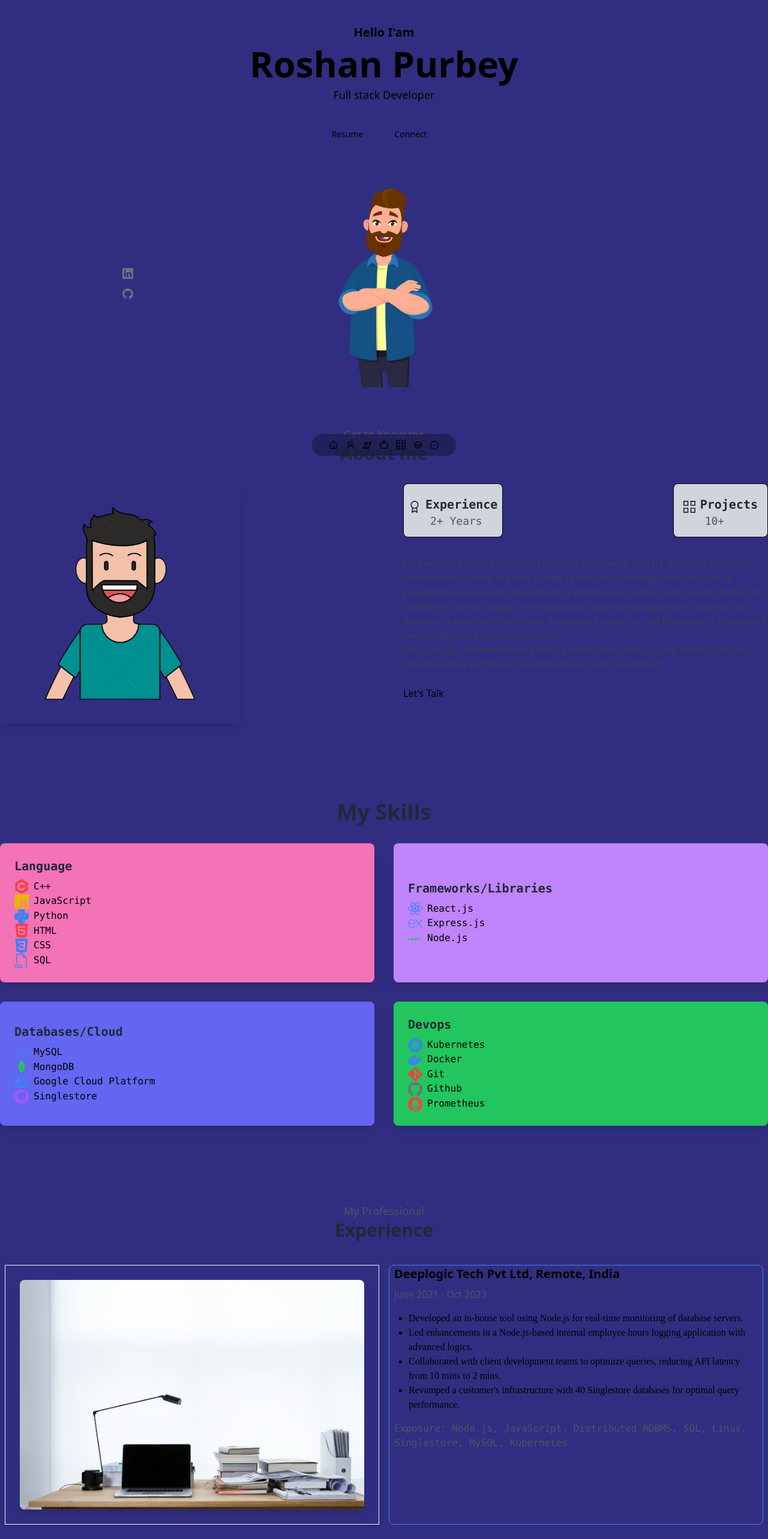
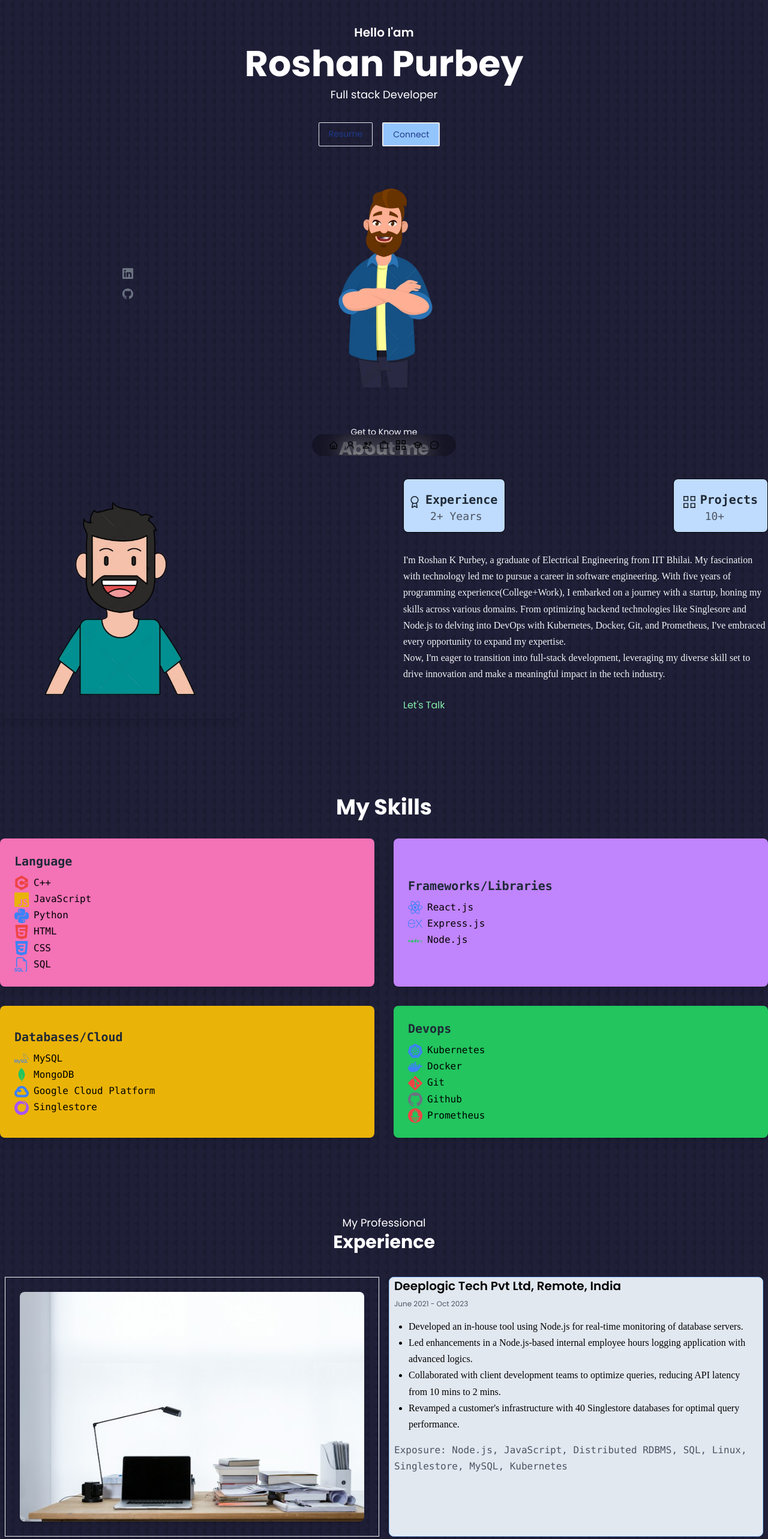
Before and after one commit to roshank07/Portfolio-2, a React (Vite) app: page / in a window 1280 px wide. Shown: the top 2566 px of the page at 60% size. Built offline with nearby package versions, Linux system fonts and the light colour scheme.

Commit message:
Added background image

```diff
--- a/src/App.jsx
+++ b/src/App.jsx
@@ -9,7 +9,7 @@ import Skills from './components/Skills/Skills';
 
 function App() {
   return (
-    <div className="font-sans font-medium">
+    <div className="">
     <Header/>
     <Nav/>
     <About/>
--- a/src/components/About/About.jsx
+++ b/src/components/About/About.jsx
@@ -5,10 +5,10 @@ import { GrProjects } from "react-icons/gr";
 
 export default function About() {
   return (
-    <section id="about" className="py-16 bg-indigo-900">
+    <section id="about" className="py-16 ">
       <div className="container mx-auto">
-        <h5 className="text-lg text-gray-600 text-center">Get to Know me</h5>
-        <h2 className="text-xl sm:text-3xl font-bold text-gray-800 mb-8 text-center">
+        <h5 className="text-sm text-white text-center">Get to Know me</h5>
+        <h2 className="text-xl sm:text-3xl font-bold text-white mb-8 text-center">
           About me
         </h2>
         <div className="flex flex-col lg:flex-row items-center lg:items-start justify-between">
@@ -22,16 +22,16 @@ export default function About() {
           </div>
           <div className="w-full lg:w-1/2 lg:pl-8">
             <div className="about__cards mb-8 flex justify-between ml-2 sm:ml-0 font-mono">
-              <div className="bg-gray-300 flex items-center pb-3 pl-2 pr-2 border rounded-lg border-black hover:scale-105 hover:bg-white transition duration-300">
+              <div className="bg-blue-200 flex items-center pb-3 pl-2 pr-2 border rounded-lg border-black hover:scale-105 hover:bg-white transition duration-300">
                 <FiAward className="about__icon text-gray-800 mr-2 text-xl" />
                 <div>
-                  <h5 className="text-gray-800 font-semibold mt-5 text-xl">
+                  <h5 className="text-gray-800 font-semibold mt-5 pr-1 text-xl">
                     Experience
                   </h5>
                   <small className="text-gray-600 text-lg pl-2">2+ Years</small>
                 </div>
               </div>
-              <div className="bg-gray-300 flex items-center pb-3 pl-4 pr-4 border rounded-lg border-black hover:scale-105 hover:bg-white transition duration-300">
+              <div className="bg-blue-200 flex items-center pb-3 pl-4 pr-4 border rounded-lg border-black hover:scale-105 hover:bg-white transition duration-300">
                 <GrProjects className="about__icon text-gray-800 mr-2 text-xl" />
                 <div>
                   <h5 className="text-gray-800 font-semibold mt-5 text-xl">
@@ -41,7 +41,7 @@ export default function About() {
                 </div>
               </div>
             </div>
-            <p className="text-gray-700 mb-6 ml-2 sm:ml-0 font-serif ">
+            <p className="text-gray-100 mb-6 ml-2 sm:ml-0 font-serif ">
               I'm Roshan K Purbey, a graduate of Electrical Engineering from IIT
               Bhilai. My fascination with technology led me to pursue a career
               in software engineering. With five years of programming
@@ -55,7 +55,7 @@ export default function About() {
               drive innovation and make a meaningful impact in the tech
               industry.
             </p>
-            <a href="#contacts" className="btn btn-primary">
+            <a href="#contacts" className="text-green-300">
               Let's Talk
             </a>
           </div>
--- a/src/components/Contacts/Contacts.jsx
+++ b/src/components/Contacts/Contacts.jsx
@@ -27,21 +27,21 @@ export default function Contacts() {
   };
 
   return (
-    <section id="contacts" className="py-16 bg-gray-100">
+    <section id="contacts" className="py-16">
       <div className="container mx-auto">
-        <h2 className="text-3xl lg:text-4xl font-bold text-gray-800 mb-8 text-center">
+        <h2 className="text-3xl lg:text-4xl font-bold text-white mb-8 text-center">
           Contact
         </h2>
         <div className="grid grid-cols-1 lg:grid-cols-2 gap-8">
           {/* Contact Info */}
-          <div className="bg-white shadow-md rounded-lg p-6">
+          <div className="shadow-md rounded-lg p-6 bg-gray-300">
             <h3 className="text-xl font-semibold text-gray-900 mb-4">Contact Information</h3>
             <p className="text-gray-600 mb-2"><MdOutlineMailOutline className="text-gray-500 mr-2 w-6 h-6  inline-block"/>Email: roshann.purbey@gmail.com</p>
             <p className="text-gray-600 mb-2"><MdOutlineWhatsapp className='text-green-400 mr-2 w-6 h-6 inline-block'/>Phone: +916261779331</p>
-            <p className="text-gray-600 mb-2"><CiLinkedin className='text-blue-400 mr-2 w-6 h-6 inline-block'/> LinkedIn: <a href="https://www.linkedin.com/in/roshan-purbey-824783168/" target="_blank" rel="noopener noreferrer" className="text-blue-500 hover:underline">Roshan Purbey</a></p>
+            <p className="text-gray-600 mb-2"><CiLinkedin className='text-blue-400 mr-2 w-6 h-6 inline-block'/>LinkedIn: <a href="https://www.linkedin.com/in/roshan-purbey-824783168/" target="_blank" rel="noopener noreferrer" className="text-blue-500 hover:underline">Roshan Purbey</a></p>
           </div>
           {/* Contact Form */}
-          <div className="bg-white shadow-md rounded-lg p-6">
+          <div className="bg-gray-300 shadow-md rounded-lg p-6">
             <h3 className="text-xl font-semibold text-gray-900 mb-4">Send a Message</h3>
             <form onSubmit={handleSubmit}>
               <div className="mb-4">
--- a/src/components/Education/Education.jsx
+++ b/src/components/Education/Education.jsx
@@ -4,17 +4,17 @@ import { LuGraduationCap } from "react-icons/lu";
 
 export default function Education() {
   return (
-    <section id="education" className="py-16 bg-indigo-900">
+    <section id="education" className="py-16">
       <div className="container mx-auto">
-        <h2 className="text-2xl lg:text-3xl font-bold text-gray-800 mb-8 text-center">
+        <h2 className="text-2xl lg:text-3xl font-bold text-white mb-8 text-center">
           Education
         </h2>
         <div className="max-w-lg mx-auto bg-white shadow-md rounded-lg p-10">
           <LuGraduationCap className='text-7xl'/>
           <h3 className="text-xl font-semibold text-gray-900 mb-2">Indian Institute of Technology Bhilai</h3>
-          <p className="text-gray-600 mb-2">B.Tech in Electrical Engineering</p>
-          <p className="text-gray-600 mb-2">8.2/10</p>
-          <p className="text-gray-600 mb-2">2017-2021</p>
+          <p className="text-gray-600 mb-2 text-xs sm:text-sm">B.Tech in Electrical Engineering</p>
+          <p className="text-gray-600 mb-2 text-xs sm:text-sm">8.2/10</p>
+          <p className="text-gray-600 mb-2 text-xs sm:text-sm">2017-2021</p>
         </div>
       </div>
     </section>
--- a/src/components/Header/CallToAction.jsx
+++ b/src/components/Header/CallToAction.jsx
@@ -3,18 +3,18 @@ import resume from "../../assets/Roshan_resume_feb.pdf";
 
 export default function CallToAction() {
   return (
-    <div className="flex justify-center mt-8 text-xs md:text-sm ">
+    <div className="flex justify-center mt-8 text-xs md:text-sm text-blue-900 ">
       <a
         href={resume}
         target="_blank"
         rel="noopener noreferrer"
-        className="border-2 rounded-lg border-transparent py-2 px-4 mr-4 hover:bg-blue-600 hover:scale-105 transform transition-all duration-300 ease-in-out"
+        className="border rounded-sm py-2 px-4 mr-4 hover:bg-blue-300 hover:scale-105 transform transition-all duration-300 ease-in-out"
       >
         Resume
       </a>
       <a
         href="#contacts"
-        className="border-2 rounded-lg border-transparent py-2 px-4 mr-4 hover:bg-blue-600 hover:scale-105 transform transition-all duration-300 ease-in-out"
+        className="border-2 rounded-sm  py-2 px-4 mr-4 bg-blue-300  hover:scale-105 transform transition-all duration-300 ease-in-out"
       >
         Connect
       </a>
--- a/src/components/Header/Header.jsx
+++ b/src/components/Header/Header.jsx
@@ -5,8 +5,8 @@ import HeaderSocials from './HeaderSocials';
 
 export default function Header() {
   return (
-    <header id='home' className='bg-indigo-900'>
-      <div className='mx-auto px-4 py-5 sm:py-10 flex flex-col items-center'>
+    <header id='home' className=''>
+      <div className='mx-auto px-4 py-5 sm:py-10 flex flex-col items-center text-white'>
         <h2 className='font-semibold text-xl text-center'>Hello I'am</h2>
         <h1 className='text-3xl sm:text-4xl md:text-5xl lg:text-6xl font-bold mt-2 text-center'>Roshan Purbey</h1>
         <h5 className='text-lg mt-2'>Full stack Developer</h5>
--- a/src/components/Header/HeaderSocials.jsx
+++ b/src/components/Header/HeaderSocials.jsx
@@ -5,7 +5,7 @@ export default function HeaderSocials() {
   return (
     <div className="social-icons flex flex-col items-start mt-4 gap-2">
       <a href='https://www.linkedin.com/in/roshan-purbey-824783168/' target='_blank' rel="noreferrer" className="text-gray-500 hover:text-blue-500 mb-2 text-lg"><BsLinkedin/></a>
-      <a href='https://github.com/roshank07' target='_blank' rel="noreferrer" className="text-gray-500 hover:text-blue-500 text-lg"><BsGithub/></a>
+      <a href='https://github.com/roshank07' target='_blank' rel="noreferrer" className="text-gray-500 hover:text-red-500 text-lg"><BsGithub/></a>
     </div>
   );
 }
--- a/src/components/Skills/Skills.jsx
+++ b/src/components/Skills/Skills.jsx
@@ -23,12 +23,12 @@ import { BsFiletypeSql } from "react-icons/bs";
 
 export default function Skills() {
   return (
-    <section id="skills" className="py-16 bg-indigo-900">
+    <section id="skills" className="py-16">
       <div className="container mx-auto">
-        <h2 className="text-3xl lg:text-4xl font-bold text-gray-800 mb-8 text-center">
+        <h2 className="text-3xl lg:text-4xl font-bold text-white mb-8 text-center">
           My Skills
         </h2>
-        <div className="grid grid-cols-1 lg:grid-cols-2 gap-8">
+        <div className="grid grid-cols-1 lg:grid-cols-2 gap-8 text-black">
         <div className="bg-pink-400 shadow-lg rounded-lg p-6 flex items-center hover:scale-105 transition duration-300">
         <div className="font-mono">
               <h3 className="text-xl font-semibold text-gray-800 mb-2">
@@ -78,7 +78,7 @@ export default function Skills() {
             </div>
           </div>
           {/* Databases/Cloud */}
-          <div className="bg-indigo-500 shadow-lg rounded-lg p-6 flex items-center hover:scale-105 transition duration-300">
+          <div className="bg-yellow-500 shadow-lg rounded-lg p-6 flex items-center hover:scale-105 transition duration-300">
             <div className="font-mono">
               <h3 className="text-xl font-semibold text-gray-800 mb-2">
                 Databases/Cloud
--- a/src/components/Work/Work.jsx
+++ b/src/components/Work/Work.jsx
@@ -3,10 +3,10 @@ import Me from "../../assets/Work.jpg";
 
 export default function Work() {
   return (
-    <section id="work" className="py-16 bg-indigo-900">
+    <section id="work" className="py-16 ">
       <div className="container mx-auto">
-        <h5 className="text-lg text-gray-600 text-center">My Professional</h5>
-        <h2 className="text-2xl lg:text-3xl font-bold text-gray-800 mb-8 text-center">
+        <h5 className="text-lg text-white text-center">My Professional</h5>
+        <h2 className="text-2xl lg:text-3xl font-bold text-white mb-8 text-center">
           Experience
         </h2>
         <div className="grid grid-cols-1 sm:grid-cols-2 gap-4 p-10 sm:p-2">
@@ -18,11 +18,11 @@ export default function Work() {
               style={{ maxHeight: "400px" }}
             />
           </div>
-          <div className="px-2 border border-blue-500  rounded-lg hover:scale-105 transition-transform-300">
+          <div className="px-2 border bg-slate-200 border-blue-300 text-black rounded-lg hover:scale-105 transition-transform-300">
             <h3 className="text-xl font-semibold mb-2">
               Deeplogic Tech Pvt Ltd, Remote, India
             </h3>
-            <p className="text-gray-600 mb-4">
+            <p className="text-gray-600 mb-4 text-xs">
               June 2021 - Oct 2023
             </p>
             <ul className="list-disc pl-6 font-serif">
--- a/src/index.css
+++ b/src/index.css
@@ -1,3 +1,17 @@
+@import url('https://fonts.googleapis.com/css2?family=Poppins:ital,wght@0,100;0,200;0,300;0,400;0,500;0,600;0,700;0,800;0,900;1,100;1,200;1,300;1,400;1,500;1,600;1,700;1,800;1,900&display=swap');
+
+
 @tailwind base;
 @tailwind components;
 @tailwind utilities;
+
+
+
+
+body{
+    font-family: "Poppins", sans-serif;
+    background-color: #1f1f38;
+    line-height: 1.7;
+    background-image:url(../src/assets/bg-texture.png);
+
+}
```
Also changed, not shown: src/components/Projects/Projects.jsx (+6 -6 lines).
